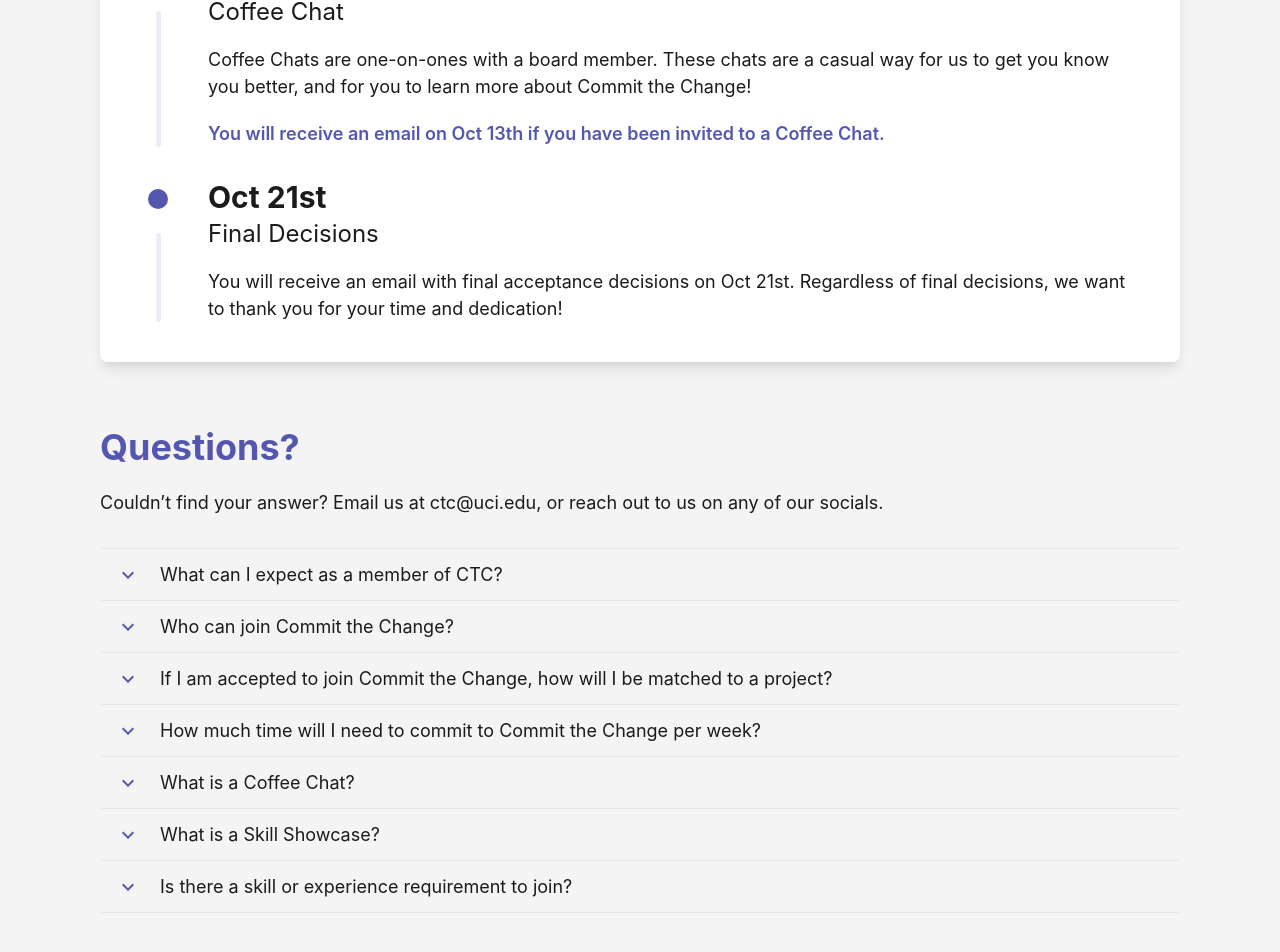
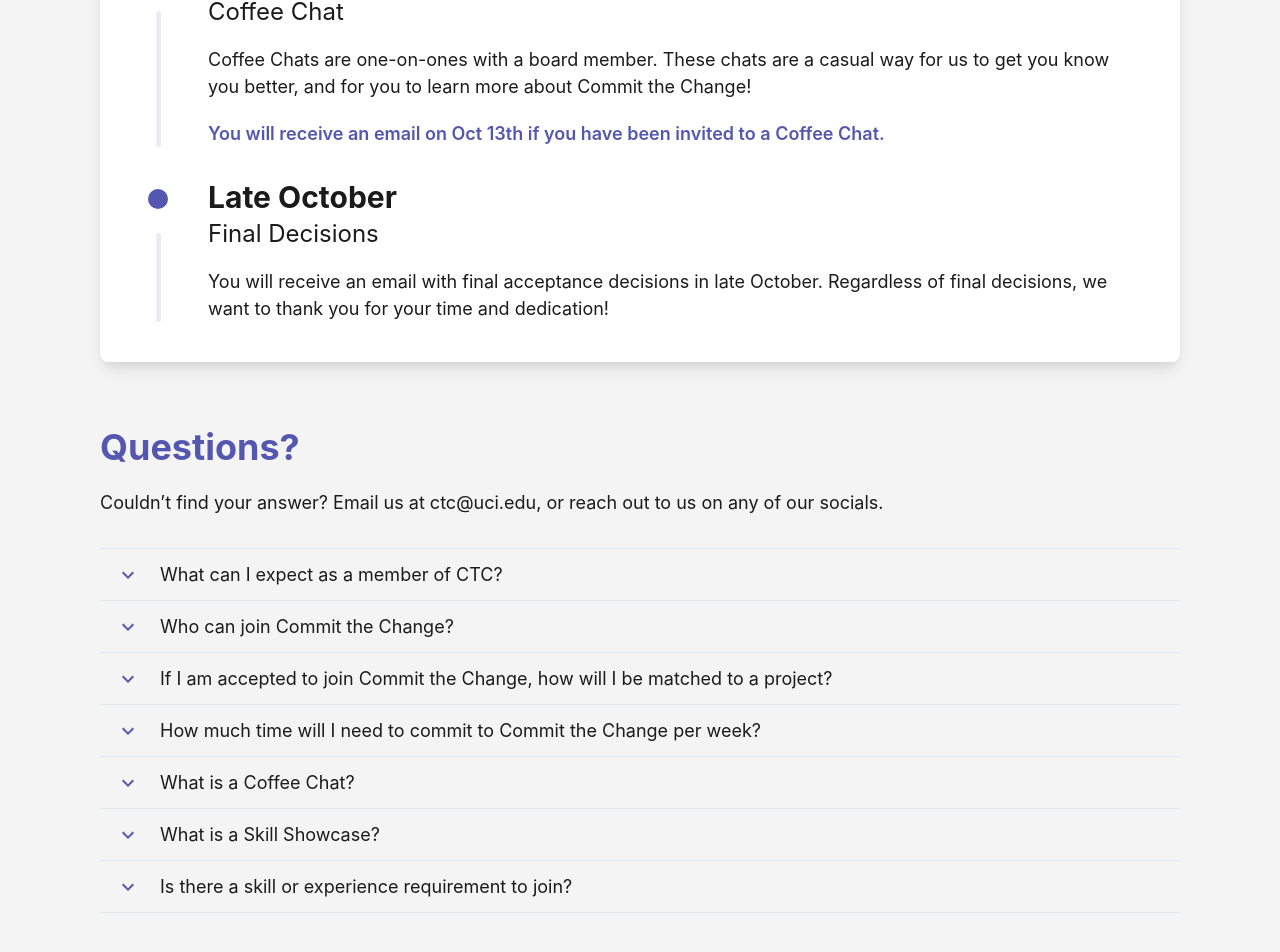
Before and after one commit to ctc-uci/website, a React (Vite) app: page /apply in a window 1280 px wide. Shown: the part 3115-4067 px from the top of the page. Built offline with nearby package versions, Linux system fonts and the light colour scheme.

Commit message:
chore: update timeline

```diff
--- a/src/components/apply/timeline/timeline-data.ts
+++ b/src/components/apply/timeline/timeline-data.ts
@@ -50,9 +50,9 @@
   },
   {
     majorEvent: true,
-    date: "Oct 21st",
+    date: "Late October",
     event: "Final Decisions",
     description:
-      "You will receive an email with final acceptance decisions on Oct 21st. Regardless of final decisions, we want to thank you for your time and dedication!",
+      "You will receive an email with final acceptance decisions in late October. Regardless of final decisions, we want to thank you for your time and dedication!",
   },
 ];
```
